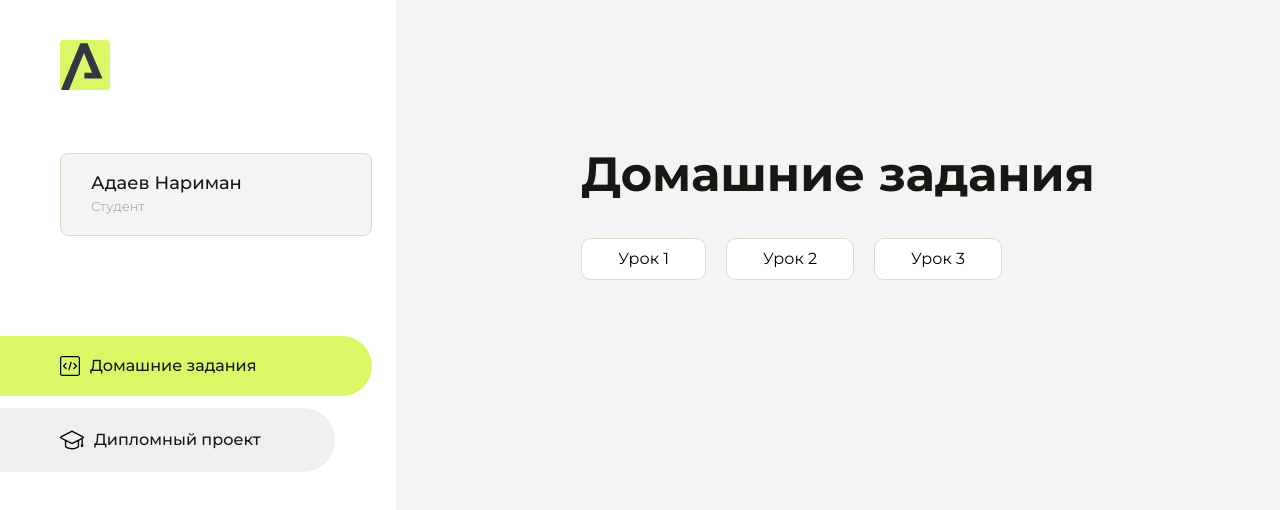
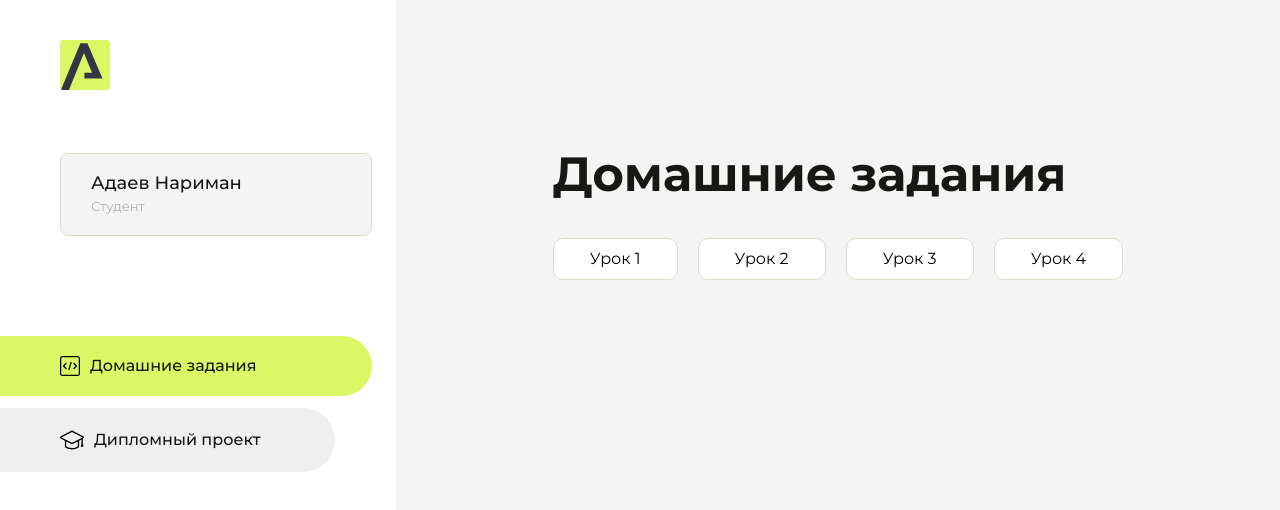
Before and after one commit to NaRiM4N/Homework, a plain HTML site: page index.html in a window 1280 px wide. Drawn offline with Linux system fonts and the light colour scheme.

Commit message:
Update index.html

```diff
--- a/index.html
+++ b/index.html
@@ -101,6 +101,9 @@
                     <li class="content__list-item">
                         <a href="Work-3/fit-studio/index.html">Урок 3</a>
                     </li>
+                    <li class="content__list-item">
+                        <a href="Work-4/Pulse Fitness Center/index.html">Урок 4</a>
+                    </li>
                 </ul>
             </div>
             <div class="content__block hidden" id="diplomBlock">
```
